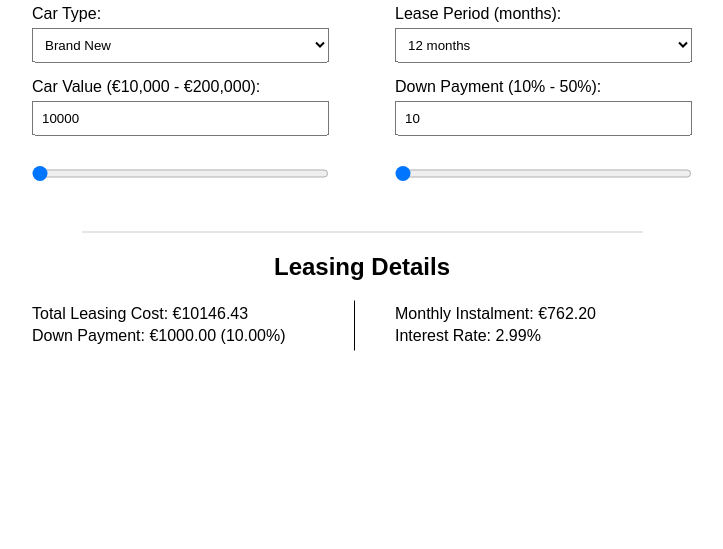
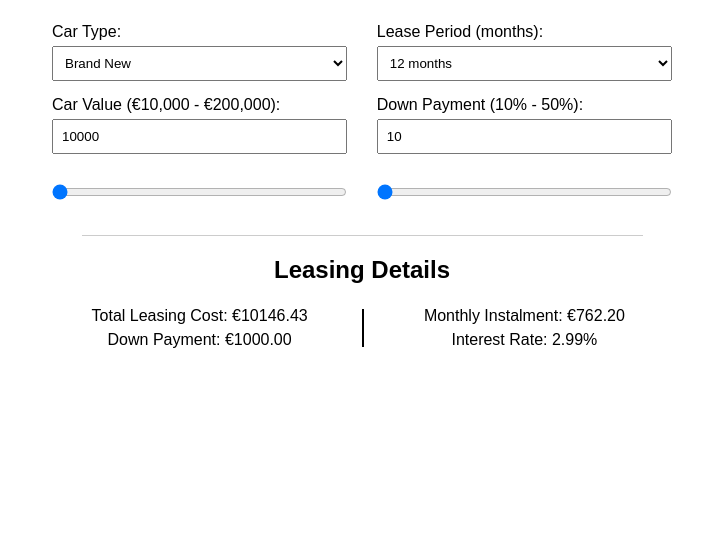
Before and after one commit to lifecycles1/Car-Leasing-Calculator, a plain HTML site: page index.html in a window 1280 px wide. Shown: the part 251-800 px from the top of the page, without its empty margins (278-1001 px from the left). Drawn offline with Linux system fonts and the light colour scheme.

Commit message:
css updates and car value input validation

```diff
--- a/index.html
+++ b/index.html
@@ -13,7 +13,7 @@
 
       <form id="leasing-form">
         <div class="form-container">
-          <div class="form-col-1">
+          <div class="form-col-left">
             <div class="form-group">
               <label for="car-type">Car Type:</label>
               <select id="car-type">
@@ -23,13 +23,15 @@
             </div>
 
             <div class="form-group">
-              <label for="car-value">Car Value (€10,000 - €200,000):</label>
-              <input type="number" id="car-value" min="10000" max="200000" step="1000" />
+              <label for="car-value"> Car Value <span class="car-value-label-span">(€10,000 - €200,000)</span><span class="car-value-label-span-mini">€</span>: </label>
+              <input type="number" id="car-value" max="200000" step="1000" />
               <input type="range" id="car-value-range" min="10000" max="200000" step="1000" />
             </div>
           </div>
 
-          <div class="form-col-2">
+          <div class="form-col-mid"></div>
+
+          <div class="form-col-right">
             <div class="form-group">
               <label for="lease-period">Lease Period (months):</label>
               <select id="lease-period">
@@ -42,7 +44,7 @@
             </div>
 
             <div class="form-group">
-              <label for="down-payment">Down Payment (10% - 50%):</label>
+              <label for="down-payment">Down Payment <span class="down-payment-label-span">(10% - 50%)</span><span class="down-payment-label-span-mini">%</span>:</label>
               <input type="number" id="down-payment-display" min="10" max="50" step="5" readonly />
               <input type="range" id="down-payment" min="10" max="50" step="5" />
             </div>
@@ -53,18 +55,22 @@
       <div class="border-div"></div>
 
       <div class="results">
-        <h2 class="result-title">Leasing Details</h2>
-        <div class="result-container">
-          <div class="result-col-1">
-            <p>Total Leasing Cost: €<span id="leasing-cost">0.00</span></p>
-            <p>Down Payment: €<span id="down-payment-amount">0.00</span> (<span id="down-payment-percent">0</span>%)</p>
+        <h2 class="results-title">Leasing Details</h2>
+        <div class="results-container">
+          <div class="results-col-left">
+            <div class="results-group">
+              <p>Total <span class="leasing-cost">Leasing</span> Cost: €<span id="leasing-cost">0.00</span></p>
+              <p class="p-no-wrap">Down Payment: €<span id="down-payment-amount">0.00</span></p>
+            </div>
           </div>
 
-          <div class="vertical-border"></div>
+          <div class="results-col-mid"></div>
 
-          <div class="result-col-2">
-            <p>Monthly Instalment: €<span id="monthly-instalment">0.00</span></p>
-            <p>Interest Rate: <span id="interest-rate">0</span>%</p>
+          <div class="results-col-right">
+            <div class="results-group">
+              <p>Monthly <span class="monthly-span-mini">Instalment</span>: €<span id="monthly-instalment">0.00</span></p>
+              <p>Interest Rate: <span id="interest-rate">0</span>%</p>
+            </div>
           </div>
         </div>
       </div>
--- a/script.js
+++ b/script.js
@@ -7,10 +7,16 @@ const elements = {
   downPaymentRange: document.getElementById("down-payment"),
   leasingCost: document.getElementById("leasing-cost"),
   downPaymentAmount: document.getElementById("down-payment-amount"),
-  downPaymentPercent: document.getElementById("down-payment-percent"),
   monthlyInstalment: document.getElementById("monthly-instalment"),
   interestRate: document.getElementById("interest-rate"),
 };
+
+// Initialize default values
+elements.carValueRange.value = "10000";
+elements.carValueInput.value = "10000";
+elements.leasePeriod.value = "12";
+elements.downPaymentDisplay.value = "10";
+elements.downPaymentRange.value = "10";
 
 const annualInterestRates = {
   new: 2.99,
@@ -32,7 +38,7 @@ function calculate() {
    * n = number of payments (lease period)
    */
 
-  // Calculate down payment, amount to finance,, and monthly interest rate
+  // Calculate down payment, amount to finance, and monthly interest rate
   const downPayment = (downPaymentPercentValue / 100) * carValue;
   const amountToFinance = carValue - downPayment;
   const annualInterestRate = annualInterestRates[carTypeValue] / 100;
@@ -44,26 +50,31 @@ function calculate() {
   // Calculate total leasing cost
   const totalLeasingCost = downPayment + monthlyPayment * leasePeriodValue;
 
-  // Update DOM elements with calculated values
+  // Update results display with calculated values
   elements.leasingCost.textContent = totalLeasingCost.toFixed(2);
   elements.downPaymentAmount.textContent = downPayment.toFixed(2);
-  elements.downPaymentPercent.textContent = downPaymentPercentValue.toFixed(2);
   elements.monthlyInstalment.textContent = monthlyPayment.toFixed(2);
   elements.interestRate.textContent = annualInterestRates[carTypeValue].toFixed(2);
 }
 
-// Sync range and number inputs and trigger calculation
+// Sync car-value inputs, validate number input values, and trigger calculation
 function syncInputs(event) {
   const { target } = event;
   if (target === elements.carValueRange) {
     elements.carValueInput.value = target.value;
   } else if (target === elements.carValueInput) {
+    if (target.value < 10000) {
+      target.value = 10000;
+    } else if (target.value > 200000) {
+      target.value = 200000;
+    }
     elements.carValueRange.value = target.value;
   }
   calculate();
 }
 
-// Add event listeners to input elements
+elements.carType.addEventListener("change", calculate);
+elements.leasePeriod.addEventListener("change", calculate);
 elements.carValueRange.addEventListener("input", syncInputs);
 elements.carValueInput.addEventListener("input", syncInputs);
 elements.downPaymentRange.addEventListener("input", () => {
@@ -71,14 +82,5 @@ elements.downPaymentRange.addEventListener("input", () => {
   calculate();
 });
 
-elements.carType.addEventListener("change", calculate);
-elements.leasePeriod.addEventListener("change", calculate);
-
-// Initialize default values as strings for input elements
-elements.carValueRange.value = "10000";
-elements.carValueInput.value = "10000";
-elements.leasePeriod.value = "12";
-elements.downPaymentDisplay.value = "10";
-elements.downPaymentRange.value = "10";
-
+// Initial calculation
 calculate();
--- a/styles.css
+++ b/styles.css
@@ -1,4 +1,3 @@
-/* styles.css */
 * {
   box-sizing: border-box;
   margin: 0;
@@ -10,13 +9,15 @@
   .calculator-container {
     height: 100vh;
     padding: 20px;
-    background-color: white;
   }
   .calculator-container,
   .form-container,
-  .result-container {
+  .results-container {
     display: flex;
     flex-direction: column;
+  }
+  .form-container {
+    padding: 20px 0;
   }
 }
 
@@ -26,39 +27,77 @@
     top: 50%;
     left: 50%;
     transform: translate(-50%, -50%);
-    background-color: white;
+    max-width: 700px;
     width: 80%;
-    max-width: 700px;
     padding: 20px;
   }
   .form-container,
-  .result-container {
+  .results-container {
     display: flex;
     flex-direction: row;
     justify-content: space-between;
   }
-  .form-col-1,
-  .form-col-2,
-  .result-col-1,
-  .result-col-2 {
-    width: 45%;
+  .form-container {
+    padding: 20px;
   }
-  .vertical-border {
-    border-left: 1.5px solid black;
-    height: 50px;
-    margin-left: -15px;
+  .form-col-left,
+  .form-col-right,
+  .results-col-left,
+  .results-col-right {
+    width: 50%;
+  }
+  .form-col-mid,
+  .results-col-mid {
+    width: 5%;
+  }
+  .results-col-mid {
+    position: relative;
+  }
+  .results-col-mid::before {
+    content: "";
+    position: absolute;
+    top: 10%;
+    left: 50%;
+    width: 1.5px;
+    height: 80%;
+    background-color: black;
+  }
+  .results-group {
+    text-align: center;
   }
 }
 
+.form-group {
+  display: flex;
+  flex-direction: column;
+  margin-bottom: 15px;
+}
+
+/* bug fix breakpoint - hide extra text when shrinking down (text which causes misalignment of input boxes in form-groups and p tags in results-groups) */
+.car-value-label-span-mini,
+.down-payment-label-span-mini {
+  display: none;
+}
+@media (min-width: 601px) and (max-width: 698px) {
+  .car-value-label-span,
+  .down-payment-label-span,
+  .leasing-cost,
+  .monthly-span-mini {
+    display: none;
+  }
+  .car-value-label-span-mini,
+  .down-payment-label-span-mini {
+    display: inline;
+  }
+  .p-no-wrap {
+    white-space: nowrap;
+  }
+}
+/* end */
+
 .calculator-title {
   text-align: center;
-  margin-bottom: 20px;
-}
-
-.form-group {
-  margin-bottom: 15px;
-  display: flex;
-  flex-direction: column;
+  padding: 20px;
 }
 
 label {
@@ -74,22 +113,22 @@ input[type="number"] {
   padding: 8px;
 }
 
-input[type="range"] {
-  margin-bottom: 20px;
+.results {
+  padding: 20px;
 }
 
-.result-title {
+.results-title {
   font-weight: bold;
   text-align: center;
-  margin-bottom: 20px;
+  padding-bottom: 20px;
 }
 
 p {
-  margin: 4px 0;
+  padding: 3px 0;
 }
 
 .border-div {
   border-bottom: 1.5px solid #ccc;
-  margin: 15px auto 20px auto;
+  margin: 0 auto;
   width: 85%;
 }
```
Also changed, not shown: 2 other files.
